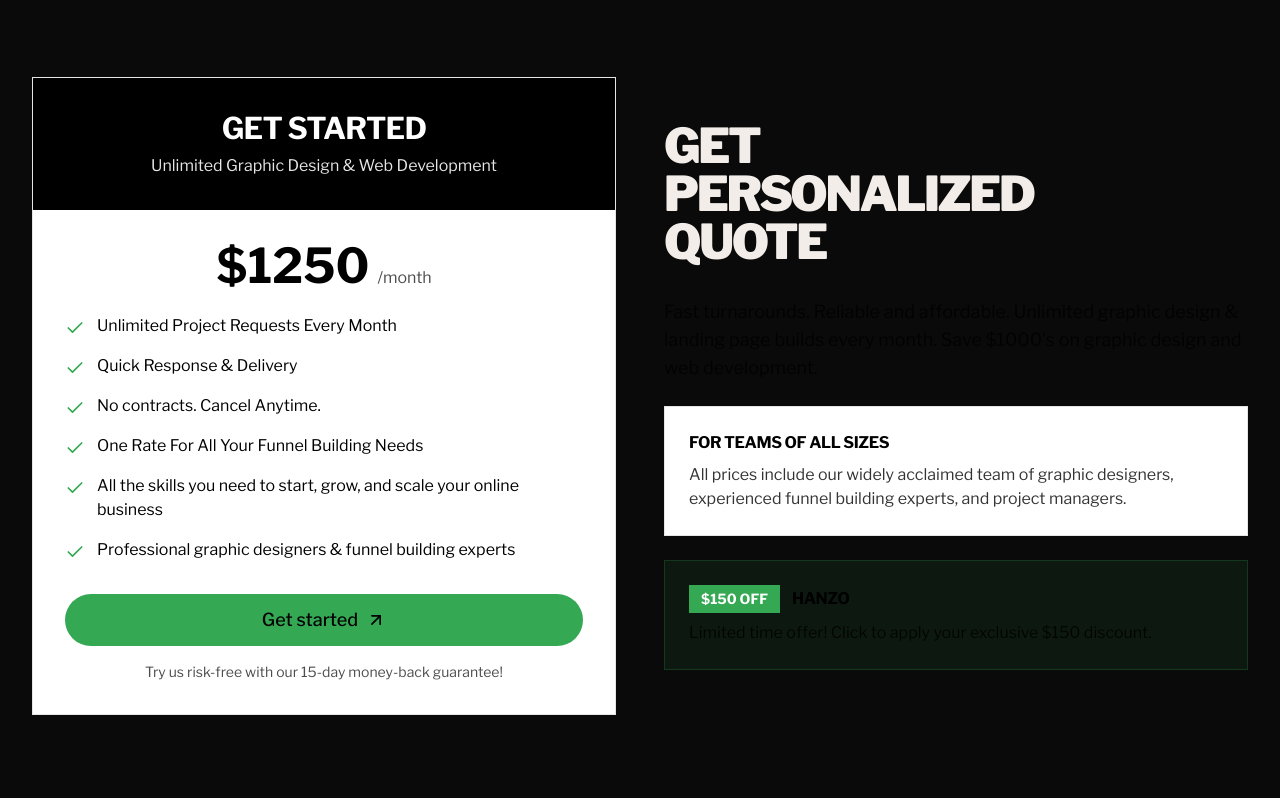
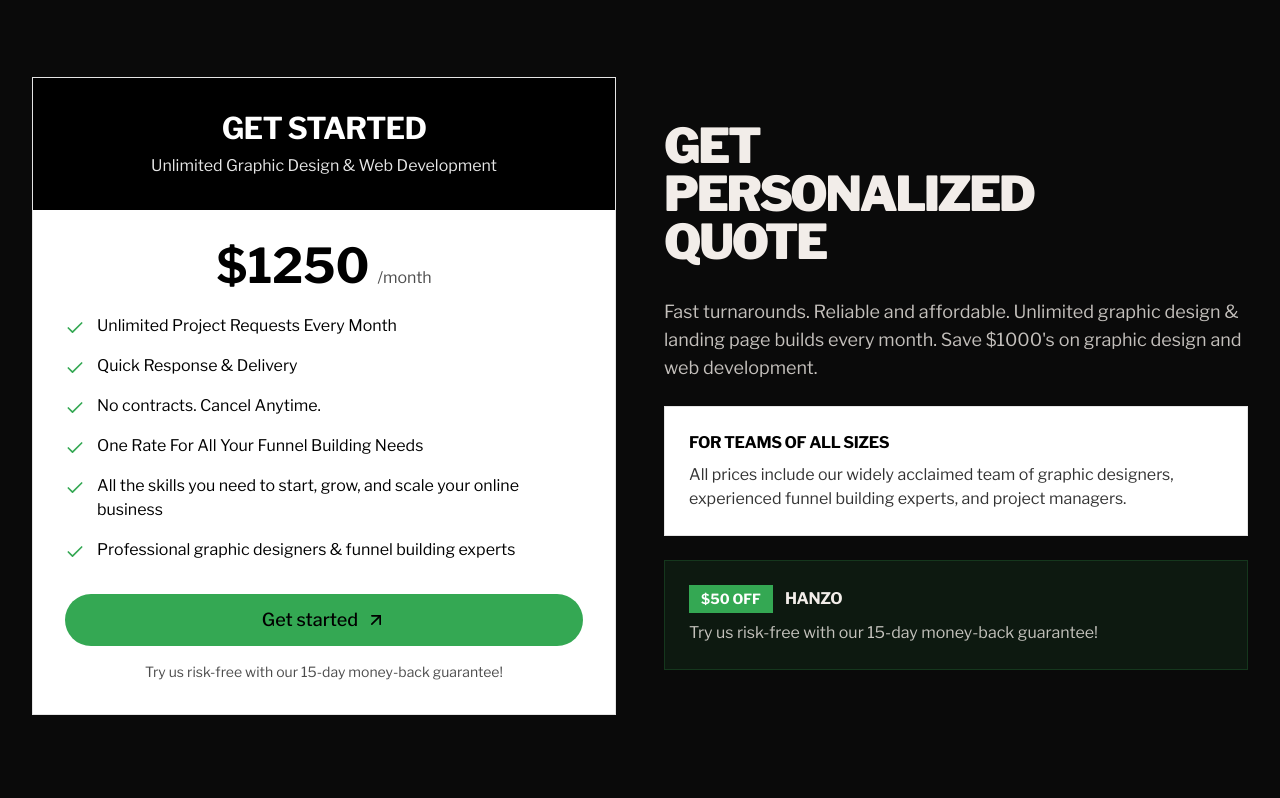
Before and after one commit to hanzoai/agency, a React (Vite) app: page / in a window 1280 px wide. Shown: the part 5467-6265 px from the top of the page. Built offline with nearby package versions, Linux system fonts and the light colour scheme.

Commit message:
Reverted to edit edt-9776b0ae-f97a-47db-a403-49b1b0feef79: "Change text color
Update text color on white backgrounds to black."

```diff
--- a/src/components/Pricing.tsx
+++ b/src/components/Pricing.tsx
@@ -1,7 +1,5 @@
 
 import { Check, ArrowUpRight } from 'lucide-react';
-import { useState, useEffect } from 'react';
-import { useNavigate } from 'react-router-dom';
 
 const features = [
   "Unlimited Project Requests Every Month",
@@ -12,45 +10,7 @@ const features = [
   "Professional graphic designers & funnel building experts",
 ];
 
-// Generate a unique discount code
-const generateUniqueCode = () => {
-  const prefix = "150R";
-  const randomChars = Math.random().toString(36).substring(2, 6).toUpperCase();
-  return `${prefix}${randomChars}`;
-};
-
 const Pricing = () => {
-  const navigate = useNavigate();
-  const [showDiscount, setShowDiscount] = useState(true);
-  const [uniqueCode, setUniqueCode] = useState("");
-
-  useEffect(() => {
-    // Check if user has already used a discount code
-    const hasUsedDiscount = localStorage.getItem('discountUsed') === 'true';
-
-    // Check if user is already a customer
-    const isCustomer = sessionStorage.getItem('onboardingComplete') === 'true';
-
-    // Don't show the discount if either condition is true
-    if (hasUsedDiscount || isCustomer) {
-      setShowDiscount(false);
-    } else {
-      // Generate a unique code for this user if they haven't used a discount
-      const code = generateUniqueCode();
-      setUniqueCode(code);
-      // Store the code temporarily in case they navigate away
-      localStorage.setItem('tempDiscountCode', code);
-    }
-  }, []);
-
-  const handleDiscountClick = () => {
-    // Store the discount code for use in checkout
-    localStorage.setItem('discountCode', uniqueCode);
-    localStorage.setItem('discountAmount', '150');
-    // Navigate to subscribe page
-    navigate('/subscribe');
-  };
-
   return (
     <section id="pricing" className="section-padding bg-beige-50">
       <div className="container-custom">
@@ -96,7 +56,7 @@ const Pricing = () => {
             <h2 className="text-3xl md:text-5xl font-black uppercase tracking-tighter mb-8">
               Get<br/>Personalized<br/>Quote
             </h2>
-            <p className="text-lg text-black/80 mb-6">
+            <p className="text-lg text-primary/80 mb-6">
               Fast turnarounds. Reliable and affordable. Unlimited graphic design & landing page builds every month. Save $1000's on graphic design and web development.
             </p>
 
@@ -107,20 +67,15 @@ const Pricing = () => {
               </p>
             </div>
 
-            {showDiscount && (
-              <div
-                className="bg-accent/10 p-6 border border-accent/20 cursor-pointer hover:bg-accent/20 transition-colors"
-                onClick={handleDiscountClick}
-              >
-                <div className="flex items-center mb-2">
-                  <span className="font-bold bg-accent text-white px-3 py-1 text-sm mr-3">$150 OFF</span>
-                  <h3 className="font-bold uppercase text-black">Hanzo</h3>
-                </div>
-                <p className="text-black/80">
-                  Limited time offer! Click to apply your exclusive $150 discount.
-                </p>
+            <div className="bg-accent/10 p-6 border border-accent/20">
+              <div className="flex items-center mb-2">
+                <span className="font-bold bg-accent text-white px-3 py-1 text-sm mr-3">$50 OFF</span>
+                <h3 className="font-bold uppercase">Hanzo</h3>
               </div>
-            )}
+              <p className="text-primary/80">
+                Try us risk-free with our 15-day money-back guarantee!
+              </p>
+            </div>
           </div>
         </div>
       </div>
```
